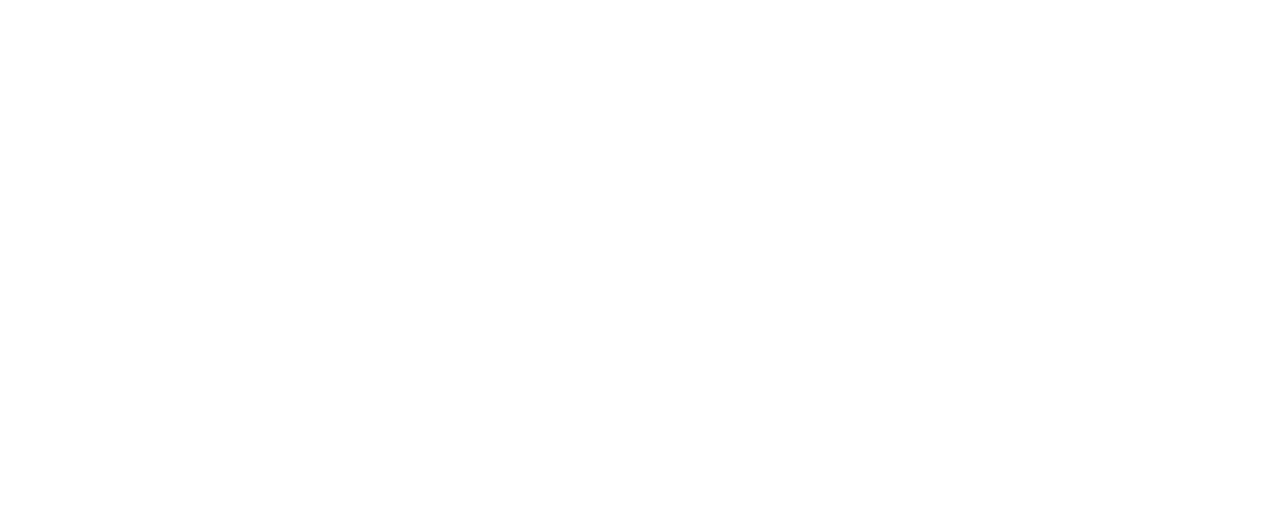
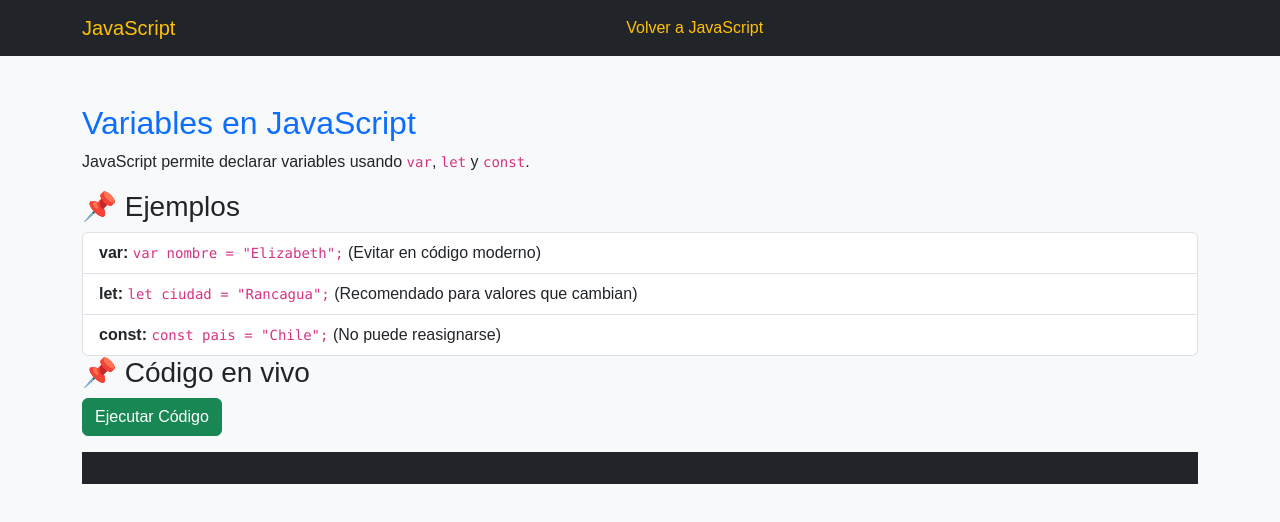
Before and after one commit to Nicolasmp92/Javascript, a plain HTML site: page public/src/pages/javascript/variables.html in a window 1280 px wide. Drawn offline with nearby package versions, Linux system fonts and the light colour scheme.

Commit message:
trabajando en javascript

```diff
--- a/public/src/pages/javascript/variables.html
+++ b/public/src/pages/javascript/variables.html
@@ -0,0 +1,60 @@
+<!DOCTYPE html>
+<html lang="es">
+<head>
+    <meta charset="UTF-8">
+    <meta name="viewport" content="width=device-width, initial-scale=1.0">
+    <title>Variables en JavaScript</title>
+    <link href="https://cdn.jsdelivr.net/npm/bootstrap@5.3.0/dist/css/bootstrap.min.css" rel="stylesheet">
+    <link rel="stylesheet" href="../../styles/main.css">
+</head>
+<body class="bg-light">
+
+    <!-- Navbar -->
+    <nav class="navbar navbar-expand-lg navbar-dark bg-dark">
+        <div class="container">
+            <a class="navbar-brand text-warning" href="index.html">JavaScript</a>
+            <button class="navbar-toggler" type="button" data-bs-toggle="collapse" data-bs-target="#navbarNav">
+                <span class="navbar-toggler-icon"></span>
+            </button>
+            <div class="collapse navbar-collapse justify-content-center" id="navbarNav">
+                <ul class="navbar-nav">
+                    <li class="nav-item">
+                        <a class="nav-link text-warning" href="index.html">Volver a JavaScript</a>
+                    </li>
+                </ul>
+            </div>
+        </div>
+    </nav>
+
+    <div class="container mt-5">
+        <h2 class="text-primary">Variables en JavaScript</h2>
+        <p>JavaScript permite declarar variables usando <code>var</code>, <code>let</code> y <code>const</code>.</p>
+
+        <h3>📌 Ejemplos</h3>
+        <ul class="list-group">
+            <li class="list-group-item"><strong>var:</strong> <code>var nombre = "Elizabeth";</code> (Evitar en código moderno)</li>
+            <li class="list-group-item"><strong>let:</strong> <code>let ciudad = "Rancagua";</code> (Recomendado para valores que cambian)</li>
+            <li class="list-group-item"><strong>const:</strong> <code>const pais = "Chile";</code> (No puede reasignarse)</li>
+        </ul>
+
+        <h3>📌 Código en vivo</h3>
+        <button class="btn btn-success" onclick="mostrarVariables()">Ejecutar Código</button>
+        <pre id="resultado" class="mt-3 p-3 bg-dark text-light"></pre>
+    </div>
+
+    <script>
+        function mostrarVariables() {
+            var nombre = "Elizabeth";
+            let ciudad = "Rancagua";
+            const pais = "Chile";
+
+            document.getElementById("resultado").innerText =
+                "Var: " + nombre + "\n" +
+                "Let: " + ciudad + "\n" +
+                "Const: " + pais;
+        }
+    </script>
+
+    <script src="https://cdn.jsdelivr.net/npm/bootstrap@5.3.0/dist/js/bootstrap.bundle.min.js"></script>
+</body>
+</html>
```
Also changed, not shown: public/src/pages/javascript/index.html (+16 -2 lines).
